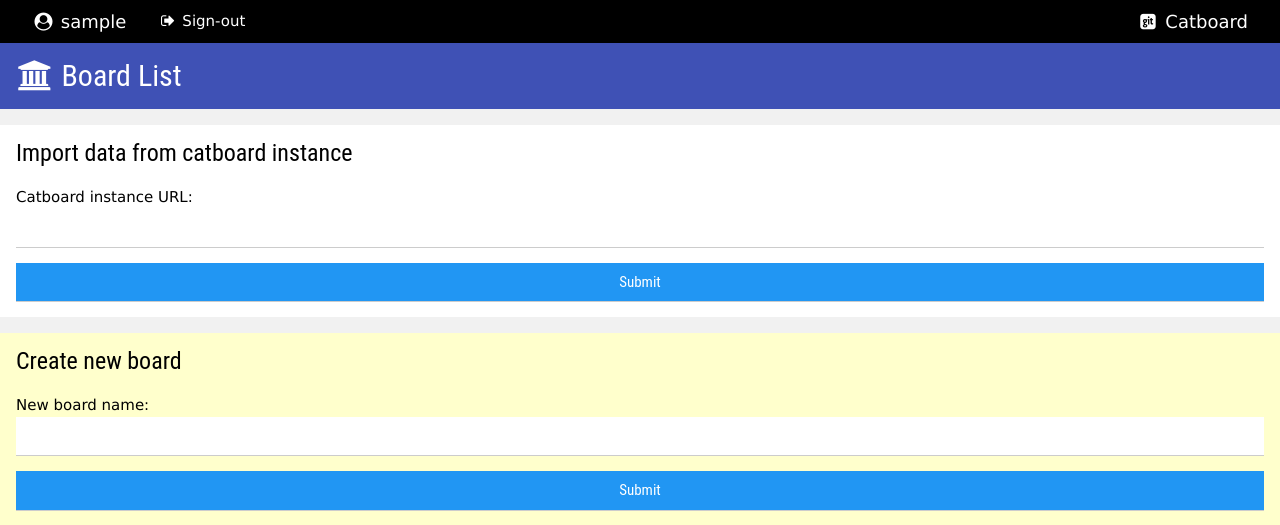
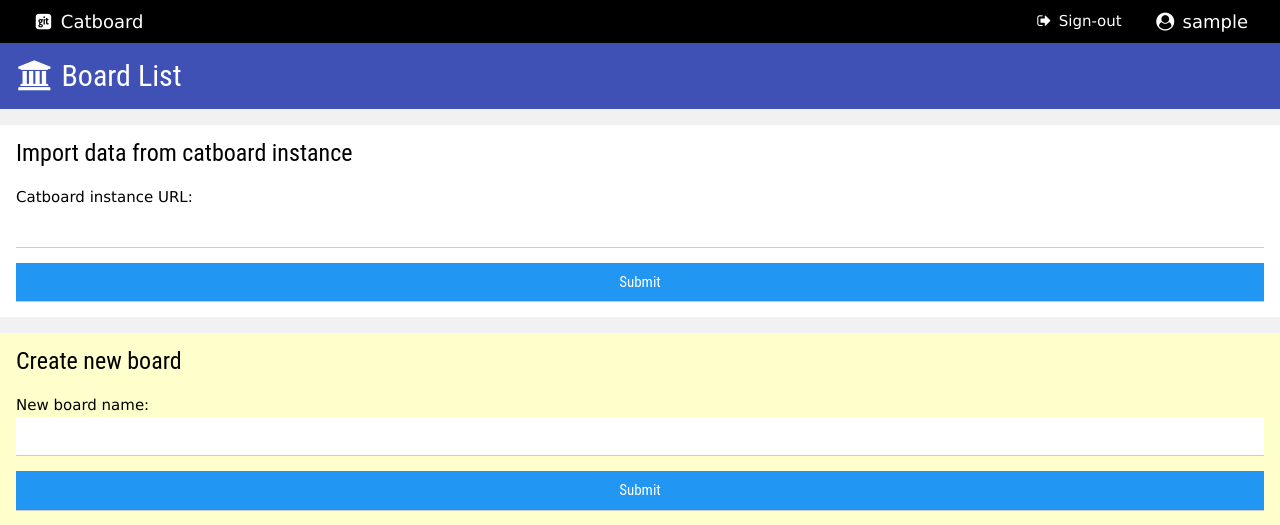
Before and after one commit to dvolk/catboard, a Flask app: page /boards in a window 1280 px wide. Shown: the top 525 px of the page. Run offline with Flask 3, Linux system fonts and the light colour scheme; the visitor is signed in with stand-in values (Sample User, id 1); data comes from the database, SQL or seed files in the repository; data that the repository does not hold is empty; some libraries are stand-ins or nearby versions.

Commit message:
transpose header

```diff
--- a/templates/base.jinja2
+++ b/templates/base.jinja2
@@ -26,15 +26,15 @@
   <body class="w3-light-gray">
 
     <header class="w3-container w3-black w3-bar">
-      <span class="w3-bar-item w3-large">
+      <span class="w3-bar-item w3-large w3-right">
         {{ icon('user-circle') }} {{ current_user.username }}
       </span>
-      <span class="w3-bar-item" style="margin-top: 2px;">
+      <span class="w3-bar-item w3-right" style="margin-top: 2px;">
         <a href="{{ url_for('logout') }}">
           {{ icon('sign-out') }} Sign-out
         </a>
       </span>
-      <span class="w3-bar-item w3-large w3-right">
+      <span class="w3-bar-item w3-large">
         <a rel="noreferrer nofollow" target="_blank" href="https://github.com/dvolk/catboard">
           {{ icon('git-square') }} Catboard
         </a>
```
